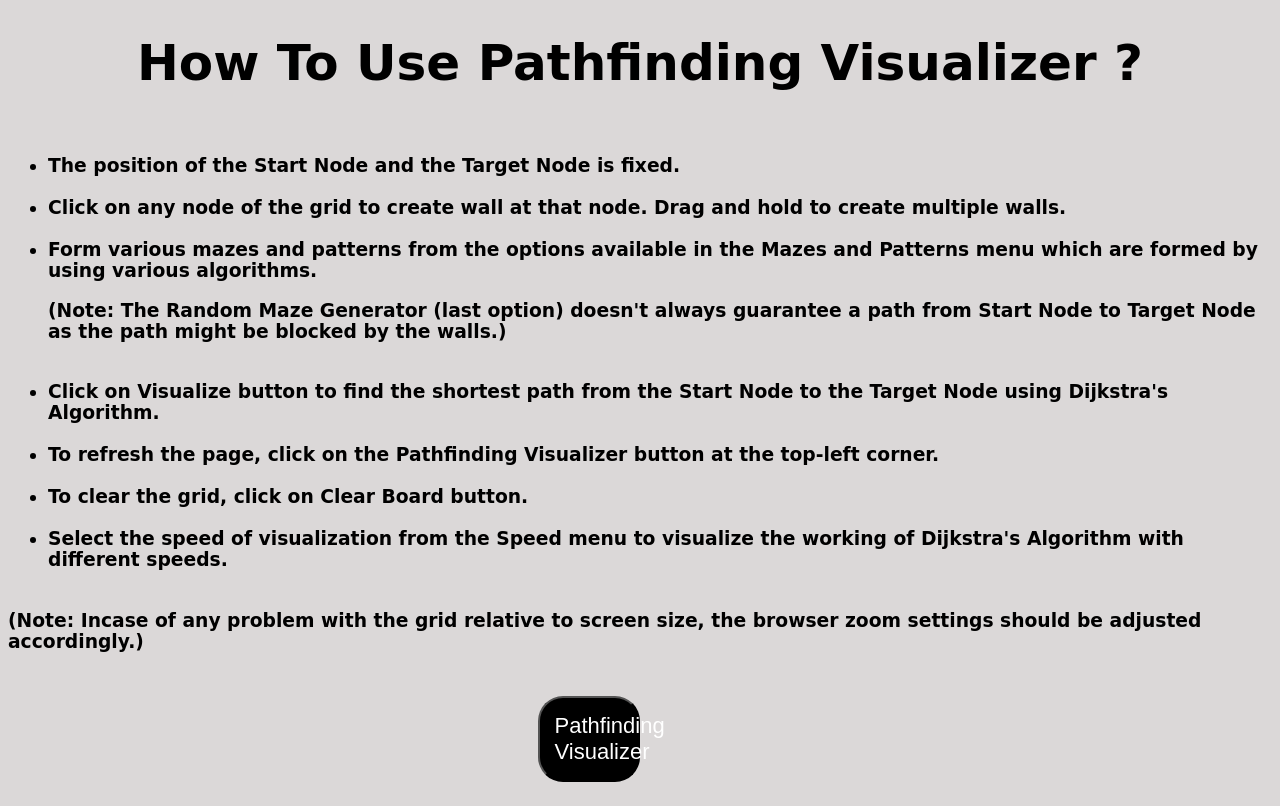
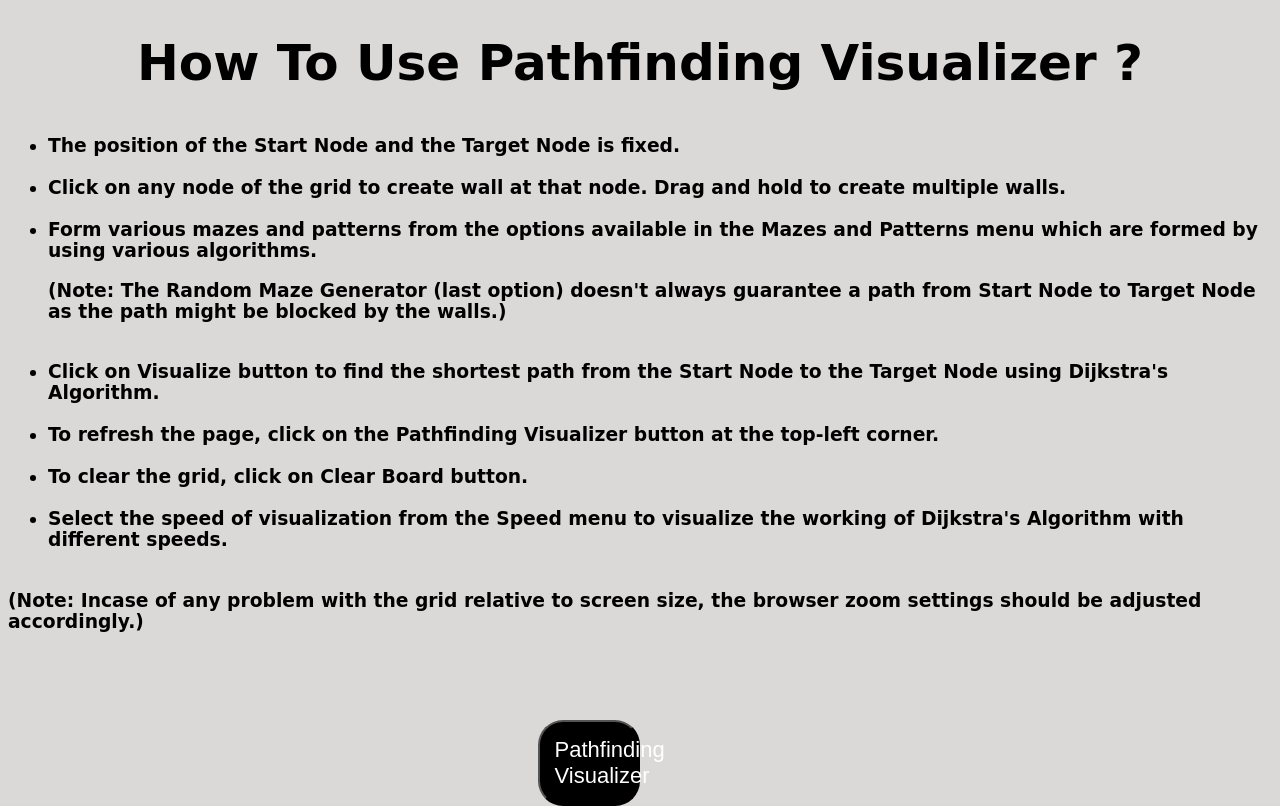
Before and after one commit to ShubhDoshi/pathfinder-tutorial, a plain HTML site: page index.html in a window 1280 px wide. Drawn offline with Linux system fonts and the light colour scheme; a web font is replaced by a local one.

Commit message:
Changed CSS

```diff
--- a/styles.css
+++ b/styles.css
@@ -3,7 +3,7 @@ body{
 }
 h1{
     text-align: center;
-    padding: 0px 25px 30px 25px;
+    padding: 0px 25px 10px 25px;
     font-family: 'Reggae One', cursive;
     font-size: 50px;
 }
@@ -14,7 +14,7 @@ button{
     position: absolute;
     left: 42%;
     right: 50%;
-    top: 87%;
+    top: 90%;
     color: white;
     background-color:black ;
     font-size: 22px;
```
